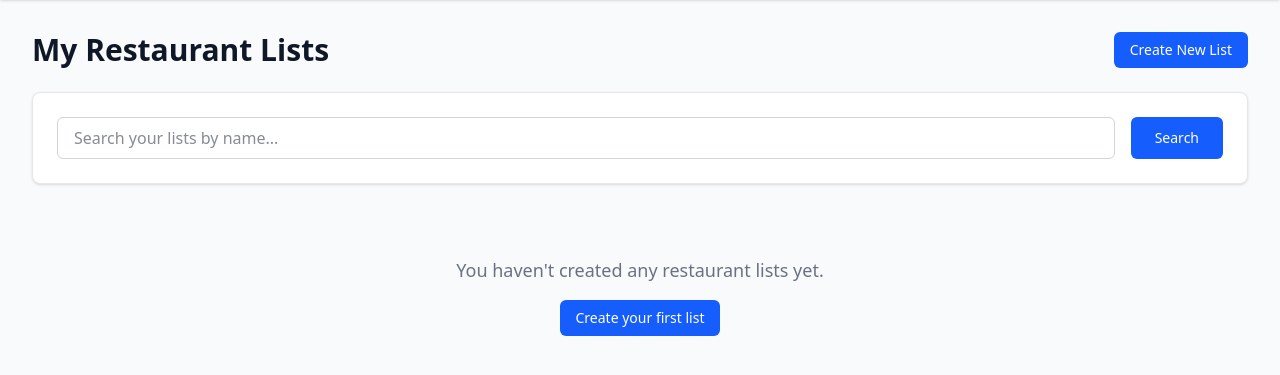
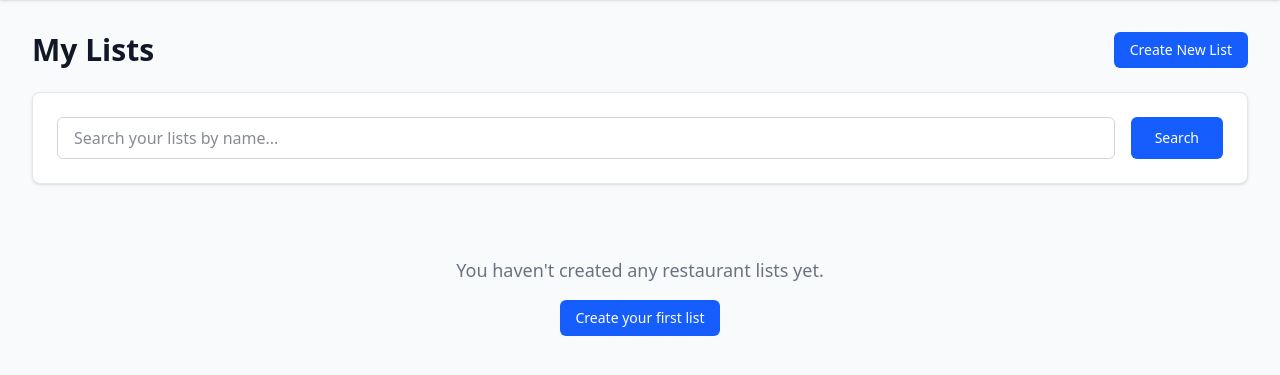
Before and after one commit to leifmetcalf/munch-claude, a Django app: page /list/my/ in a window 1280 px wide. Shown: the part 65-440 px from the top of the page. Run offline with Django 5.2, Linux system fonts and the light colour scheme; the visitor is signed in with stand-in values (Sample User, id 1); data that the repository does not hold is empty; style sheets or scripts are compiled from the project's sources.

Commit message:
Fix list edit form and improve list views
- Fix list edit form by adding hidden owner field
- Add list descriptions to restaurantlist_index view
- Change "My Restaurant Lists" to "My Lists" in user view

🤖 Generated with [Claude Code](https://claude.ai/code)

Co-Authored-By: Claude <noreply@anthropic.com>

```diff
--- a/lists/templates/lists/restaurant_list_edit.html
+++ b/lists/templates/lists/restaurant_list_edit.html
@@ -10,6 +10,7 @@
         <h2 class="text-xl font-semibold mb-4">List Details</h2>
         <form method="post" action="{% url 'restaurantlist_update' restaurant_list.id %}">
             {% csrf_token %}
+            <input type="hidden" name="owner" value="{{ restaurant_list.owner.id }}">
             <div class="mb-4">
                 <label for="id_name" class="block text-sm font-medium text-gray-700 mb-2">List Name</label>
                 <input type="text" name="name" id="id_name" value="{{ restaurant_list.name }}" required
--- a/lists/templates/lists/restaurant_list_index.html
+++ b/lists/templates/lists/restaurant_list_index.html
@@ -49,6 +49,9 @@
                     <a href="{% url 'restaurantlist_detail' restaurant_list.id %}" class="hover:text-blue-600">{{ restaurant_list.name }}</a>
                 </h3>
                 <p class="text-gray-600 mb-2"><strong>Owner:</strong> {{ restaurant_list.owner.username }}</p>
+                {% if restaurant_list.blurb %}
+                    <p class="text-gray-600 mb-2">{{ restaurant_list.blurb|truncatewords:20 }}</p>
+                {% endif %}
                 <p class="text-gray-500 text-sm"><strong>Created:</strong> {{ restaurant_list.inserted_at|date:"F j, Y" }}</p>
             </div>
         {% endfor %}
--- a/lists/templates/lists/user_restaurant_list_index.html
+++ b/lists/templates/lists/user_restaurant_list_index.html
@@ -5,7 +5,7 @@
 {% block content %}
 <div class="mb-6">
     <div class="flex justify-between items-center mb-6">
-        <h1 class="text-3xl font-bold text-gray-900">My Restaurant Lists</h1>
+        <h1 class="text-3xl font-bold text-gray-900">My Lists</h1>
         <a href="{% url 'restaurantlist_create' %}" class="bg-blue-600 text-white hover:bg-blue-700 px-4 py-2 rounded-md text-sm font-medium transition-colors">Create New List</a>
     </div>
 
```
